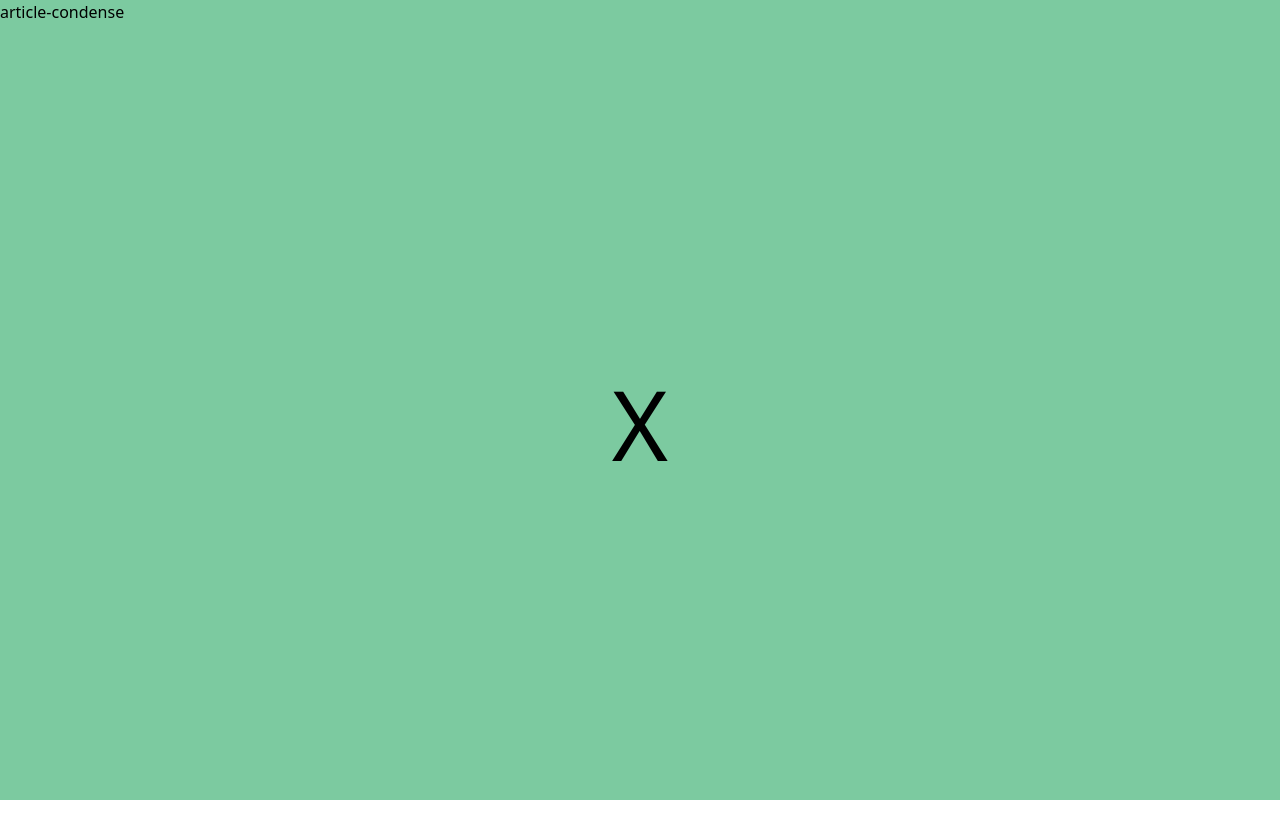
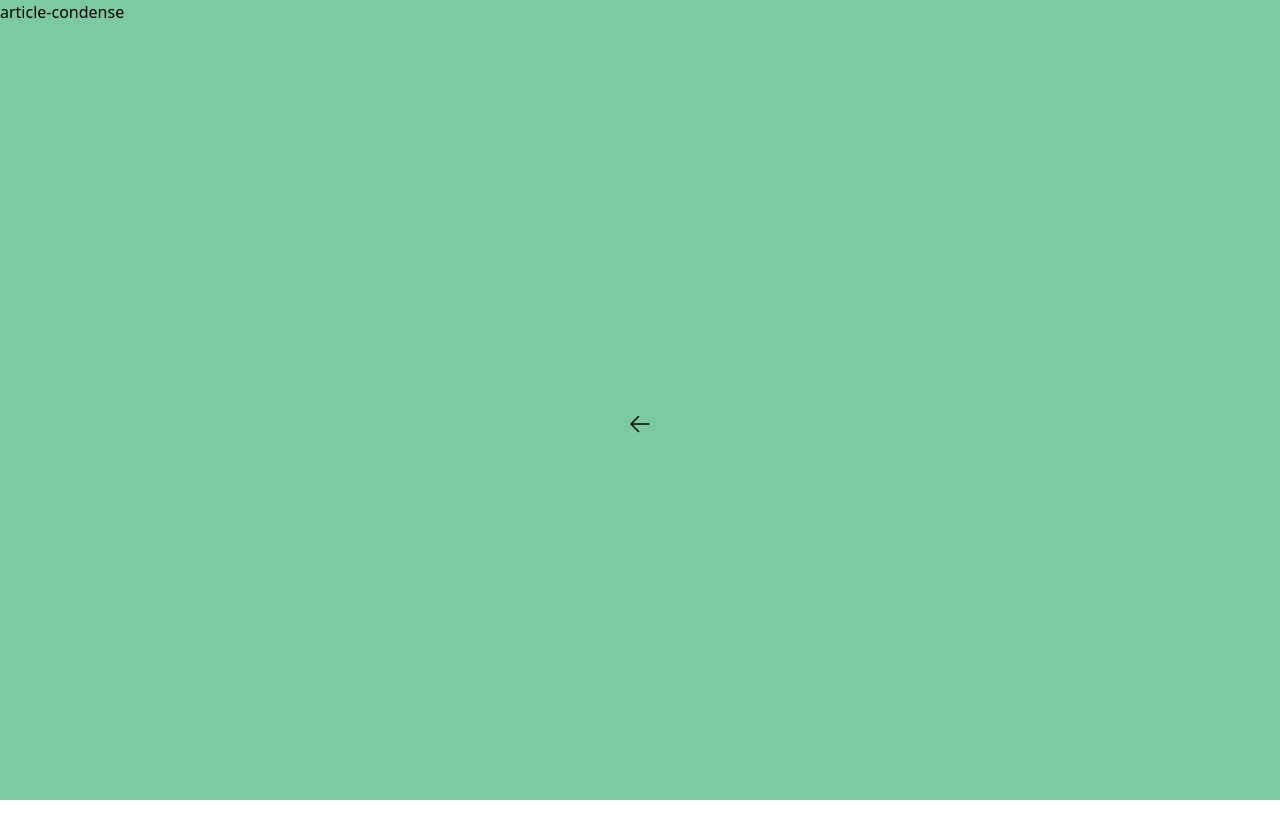
Before and after one commit to raamadithyan/portfolio, a Next.js app: page /portfolio/article-condense in a window 1280 px wide. Built offline with nearby package versions, Linux system fonts and the light colour scheme; a web font is replaced by a local one.

Commit message:
back navigation button added

```diff
--- a/src/components/CardDetails.jsx
+++ b/src/components/CardDetails.jsx
@@ -1,12 +1,28 @@
 import { useRouter } from "next/router";
 
-function CardDetails() {
+function CardDetails({ card }) {
   const router = useRouter();
+  const pathid = router.query.id;
 
+  console.log(card);
   return (
     <div className="flex h-[100vh] justify-center items-center">
       <span onClick={() => router.back()} className="text-8xl cursor-pointer ">
-        X
+        <svg
+          style={{ color: pathid === "kanban-board" ? "white" : "black" }}
+          xmlns="http://www.w3.org/2000/svg"
+          fill="none"
+          viewBox="0 0 24 24"
+          strokeWidth={1.5}
+          stroke="currentColor"
+          className="w-6 h-6 "
+        >
+          <path
+            strokeLinecap="round"
+            strokeLinejoin="round"
+            d="M10.5 19.5L3 12m0 0l7.5-7.5M3 12h18"
+          />
+        </svg>
       </span>
     </div>
   );
--- a/src/pages/portfolio/[id].js
+++ b/src/pages/portfolio/[id].js
@@ -5,7 +5,7 @@ import CardDetails from "@/components/CardDetails";
 export default function Details() {
   const router = useRouter();
   const pathid = router.query.id;
-  const card = cards.filter((c) => c.color);
+  const textColor = cards.map((c) => c.text);
 
   function cellColor(status) {
     switch (pathid) {
@@ -31,8 +31,8 @@ export default function Details() {
       className={`h-[100vh] text-black`}
     >
       {pathid}
-      <CardDetails  />
-
+      {/* {console.log(textColor)} */}
+      <CardDetails card={textColor} />
     </div>
   );
 }
```
